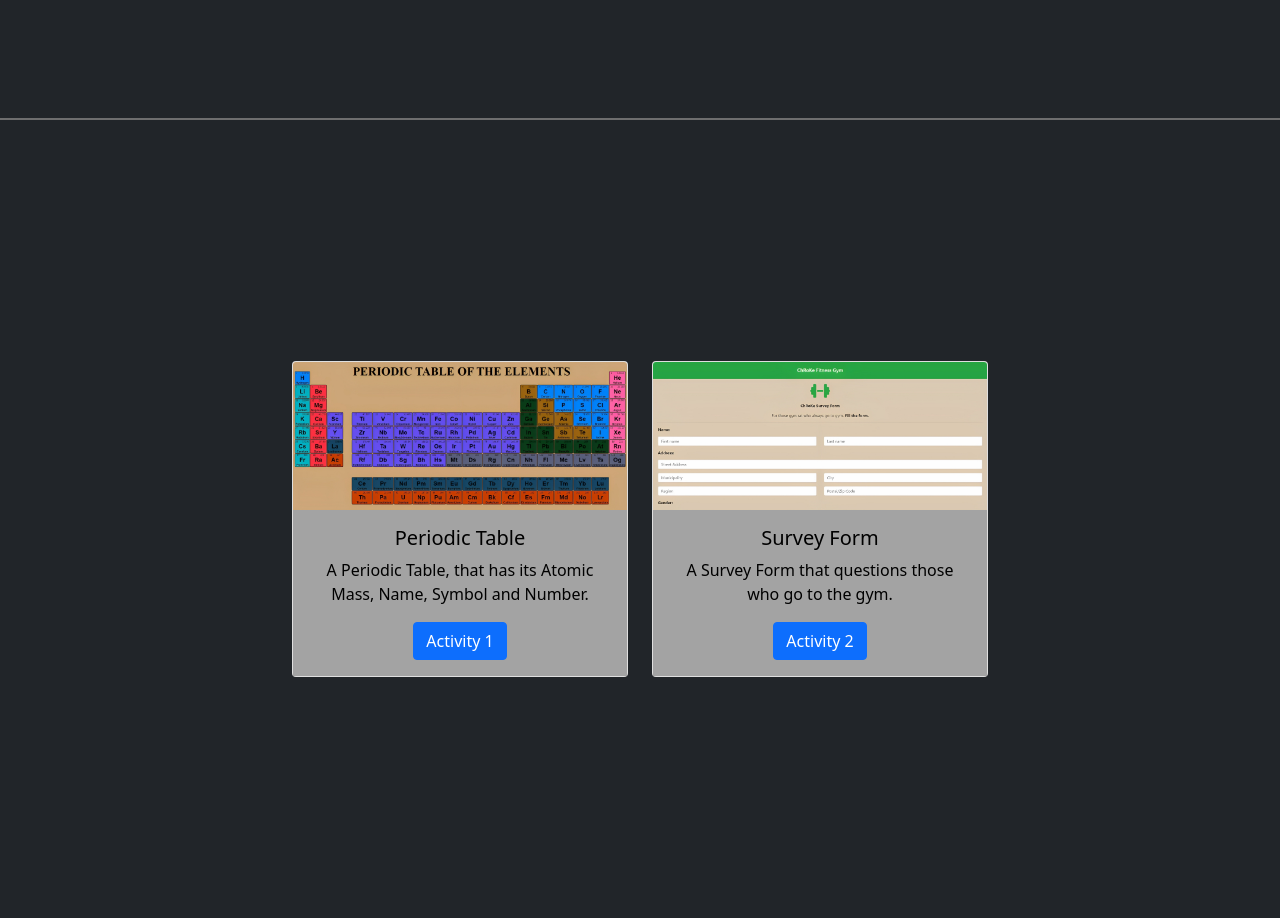
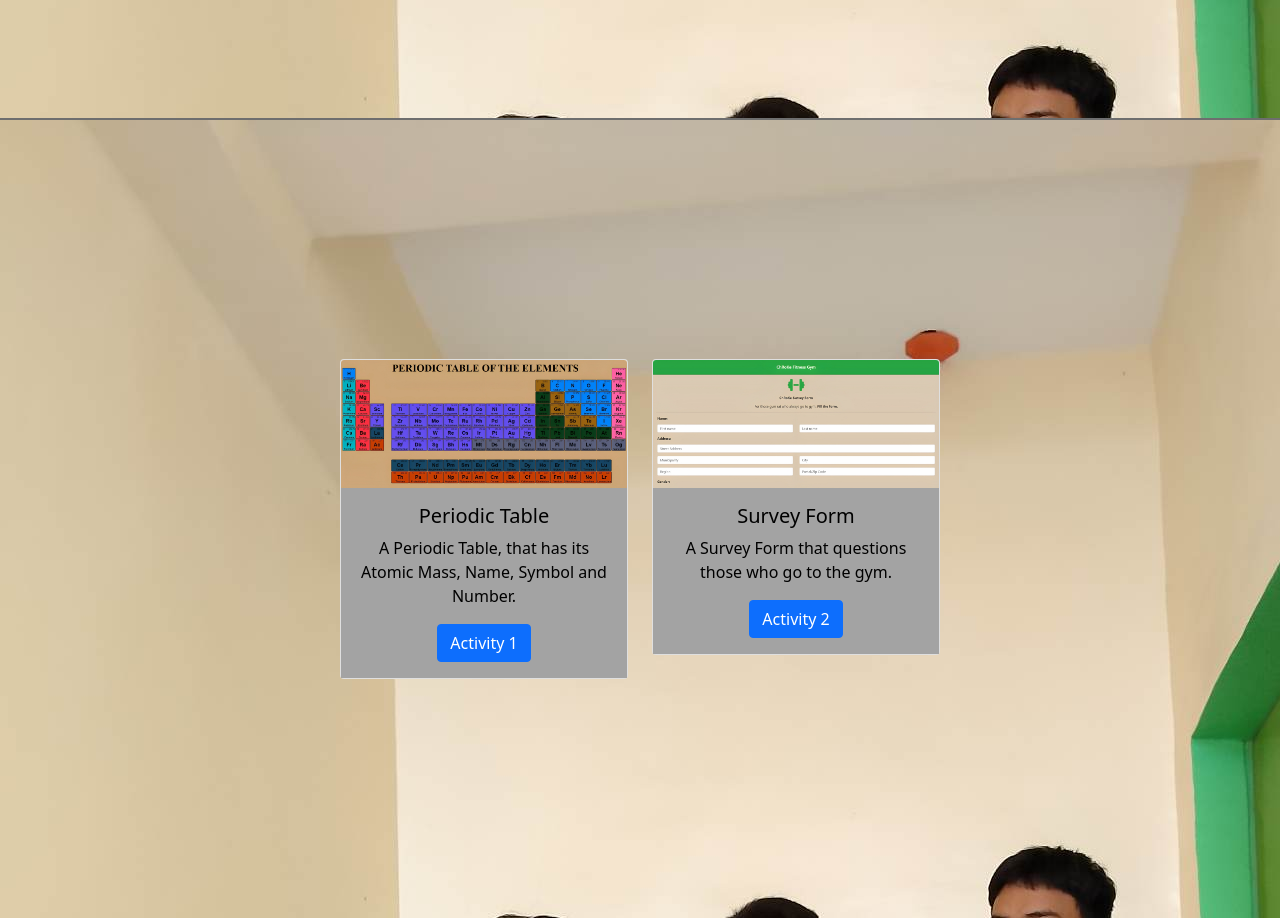
Before and after one commit to uniro12/portfolio2, a plain HTML site: page index.html in a window 1280 px wide. Shown: the part 1480-2398 px from the top of the page. Drawn offline with Linux system fonts and the light colour scheme.

Commit message:
Update style.css

```diff
--- a/Bootstrap/css/style.css
+++ b/Bootstrap/css/style.css
@@ -13,6 +13,9 @@
     color: rgb(204, 204, 204);
 }
 .navbar .nav-link:hover {
+    color: rgb(252, 141, 141);
+}
+.navbar .nav-link.active {
     color: rgb(252, 141, 141);
 }
 .navbar-toggler{
@@ -40,5 +43,8 @@
     box-shadow: 0 20 20 black;
 }
 .card {
-    width: 21rem;
+    width: 18rem;
 }
+.section {
+    background-image: url(/images/asa.jpg);
+}
```
